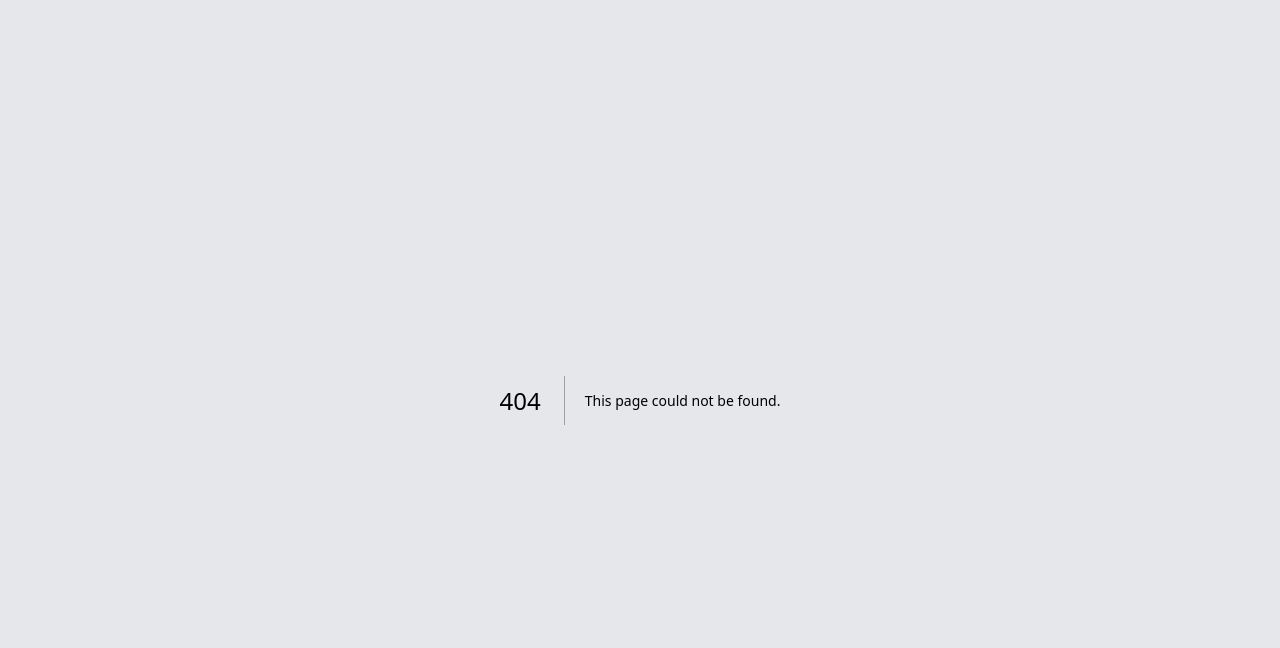
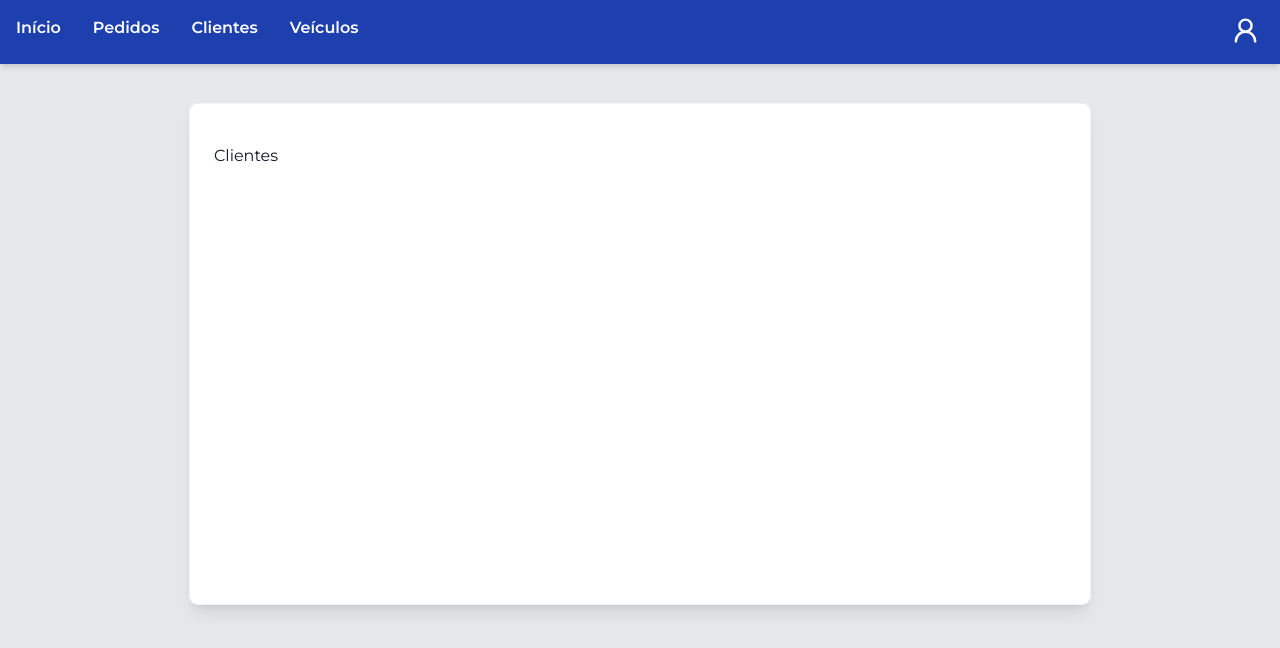
Before and after one commit to KauanQuinzote/Conserta-Felix, a Next.js app in the folder Client/: page /app/clients in a window 1280 px wide. Before the commit this address had no page. Shown: the top 648 px of the page. Built offline with nearby package versions, Linux system fonts and the light colour scheme; a web font is replaced by a local one.

Commit message:
orders page

```diff
--- /dev/null
+++ b/Client/app/app/clients/page.tsx
@@ -0,0 +1,11 @@
+import Card from "@/components/Card";
+
+export default function Clients() {
+    return (
+        <main>
+            <Card width={900} height={500}>
+                <h1>Clientes</h1>
+            </Card>
+        </main>
+    );
+}
--- /dev/null
+++ b/Client/app/app/orders/order_card.tsx
@@ -0,0 +1,17 @@
+interface OrderCardProps {
+    id: number;
+    client: string;
+    status: string;
+    total: number;
+}
+
+export default function OrderCard({ id, client, status, total }: OrderCardProps) {
+    return (
+        <div className="flex flex-col space-y-2 border p-4 rounded-lg shadow-sm bg-gray-50 w-full hover:bg-gray-100 transition cursor-pointer">
+            <p><strong>Pedido:</strong> {id}</p>
+            <p><strong>Cliente:</strong> {client}</p>
+            <p><strong>Status:</strong> {status}</p>
+            <p><strong>Total:</strong> R$ {total.toFixed(2)}</p>
+        </div>
+    );
+}
--- /dev/null
+++ b/Client/app/app/orders/page.tsx
@@ -0,0 +1,59 @@
+'use client';
+import Card from "@/components/Card";
+import Loading from "@/components/Loading";
+import OrderCard from "./order_card";
+import { useState, useEffect } from "react";
+
+interface Order {
+    id: number;
+    client: string;
+    status: string;
+    total: number;
+}
+
+export default function Orders() {
+    const [isLoading, setIsLoading] = useState(true);
+    const [orders, setOrders] = useState<Order[]>([]);
+
+    useEffect(() => {
+        const fetchOrders = async () => {
+            try {
+                // Substitua pela URL da sua API
+                const response = await fetch('/api/orders');
+                const data = await response.json();
+                setOrders(data);
+            } catch (error) {
+                console.error('Erro ao buscar pedidos:', error);
+            } finally {
+                setIsLoading(false);
+            }
+        };
+
+        fetchOrders();
+    }, []);
+
+    return (
+        <>
+        {isLoading && <Loading />}
+        <main>
+            <Card width={900} return={true} title="Pedidos">
+                <div className="grid grid-cols-1 md:grid-cols-2 gap-4">
+                    {orders.length > 0 ? (
+                        orders.map((order) => (
+                            <OrderCard
+                                key={order.id}
+                                id={order.id}
+                                client={order.client}
+                                status={order.status}
+                                total={order.total}
+                            />
+                        ))
+                    ) : (
+                        <p className="text-gray-500 col-span-full text-center">Nenhum pedido encontrado</p>
+                    )}
+                </div>
+            </Card>
+        </main>
+        </>
+    );
+}
--- a/Client/app/app/profile/page.tsx
+++ b/Client/app/app/profile/page.tsx
@@ -0,0 +1,7 @@
+export default function Profile() {
+    return (
+        <main>
+            <h1>Perfil</h1>
+        </main>
+    );
+}
--- /dev/null
+++ b/Client/app/app/vehicles/page.tsx
@@ -0,0 +1,11 @@
+import Card from "@/components/Card";
+
+export default function Vehicles() {
+    return (
+        <main>
+            <Card width={900} height={500}>
+                <h1>Veículos</h1>
+            </Card>
+        </main>
+    );
+}
--- a/Client/components/Card.tsx
+++ b/Client/components/Card.tsx
@@ -9,7 +9,7 @@ interface CardProps {
 }
 export default function Card({ title, children, width, height, return: returnButton }: CardProps) {
   return (
-    <div className="relative z-50 bg-white rounded-lg shadow-lg p-6 w-full max-w-md ring-1 ring-gray-100" style={{ width, height }}>
+    <div className="relative z-50 bg-white rounded-lg shadow-lg p-6 w-full ring-1 ring-gray-100" style={{ width, height }}>
       {returnButton && <ButtomReturn />}
       <h2 className="text-2xl font-bold text-center mb-4">{title}</h2>
       <div>{children}</div>
--- a/Client/components/Menu.tsx
+++ b/Client/components/Menu.tsx
@@ -1,15 +1,17 @@
 import { UserRound } from "lucide-react";
-
+import Link from "next/link";
 export default function Menu() {
   return (
     <header className="w-full bg-blue-800 text-white p-4 shadow-md h-16 flex mb-10 font-[600]">
       <ul className="flex space-x-8 absolute">
-        <li className="cursor-pointer transition-all duration-500 hover:text-lg">Início</li>
-        <li className="cursor-pointer transition-all duration-500 hover:text-lg">Pedidos</li>
-        <li className="cursor-pointer transition-all duration-500 hover:text-lg">Clientes</li>
-        <li className="cursor-pointer transition-all duration-500 hover:text-lg">Veículos</li>
+        <li ><Link href="/app/home">Início</Link></li>
+        <li><Link href="/app/orders">Pedidos</Link></li>
+        <li><Link href="/app/clients">Clientes</Link></li>
+        <li><Link href="/app/vehicles">Veículos</Link></li>
       </ul>
-      <UserRound size={29 } color="#ffffffff" className="ml-auto mr-1"/>
+      <Link href="/app/profile" className="ml-auto mr-1">
+        <UserRound size={29} color="#ffffffff"/>
+      </Link>
     </header>
   );
 }
```
